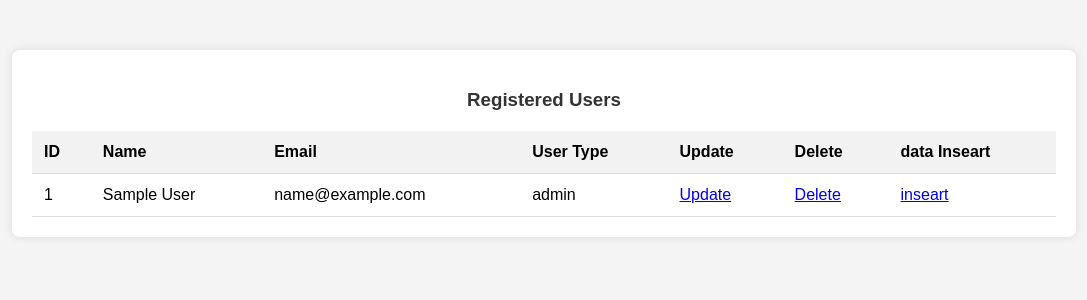
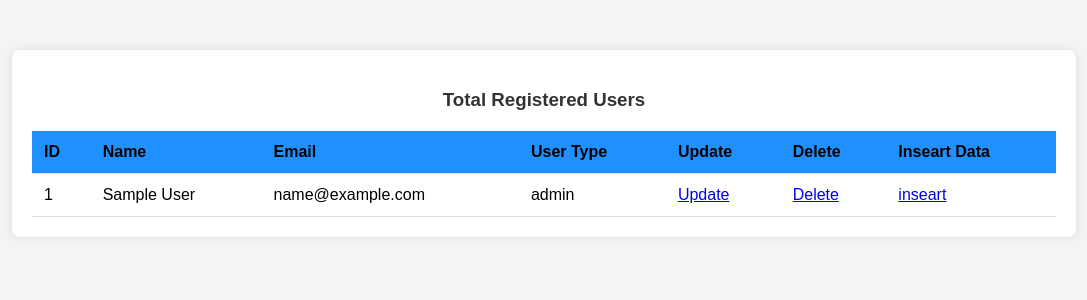
Before and after one commit to omarfarukpappu/Online_Book_shop, a PHP site: page /display_users.php in a window 1280 px wide. Shown: the top 300 px of the page, without its empty margins (96-1183 px from the left). Run offline with PHP 8.4, Linux system fonts and the light colour scheme; tables that the repository leaves empty hold one stand-in row (values such as "Sample post").

Commit message:
file update

```diff
--- a/display_users.php
+++ b/display_users.php
@@ -1,7 +1,7 @@
 <?php
 include 'config.php';
 
-// Retrieve user data from the database
+
 $select_users = mysqli_query($conn, "SELECT * FROM `users`") or die('Query failed');
 
 ?>
@@ -41,10 +41,11 @@ $select_users = mysqli_query($conn, "SELECT * FROM `users`") or die('Query faile
          padding: 12px;
          text-align: left;
          border-bottom: 1px solid #ddd;
+
       }
 
       th {
-         background-color: #f2f2f2;
+         background-color:DodgerBlue;
       }
 
       h3 {
@@ -56,7 +57,7 @@ $select_users = mysqli_query($conn, "SELECT * FROM `users`") or die('Query faile
 <body>
 
    <div class="table-container">
-      <h3>Registered Users</h3>
+      <h3>Total Registered Users</h3>
       <table>
          <thead>
             <tr>
@@ -66,13 +67,13 @@ $select_users = mysqli_query($conn, "SELECT * FROM `users`") or die('Query faile
                <th>User Type</th>
                <th>Update</th>
                <th>Delete</th>
-               <th>data Inseart</th>
+               <th>Inseart Data</th>
 
             </tr>
          </thead>
          <tbody>
             <?php
-            // Display user data in the table
+
             while ($row = mysqli_fetch_assoc($select_users)) {
                echo "<tr>";
                echo "<td>{$row['id']}</td>";
```
Also changed, not shown: delete.php (+5 -7 lines), edit_user.php (+10 -10 lines), insert.php (+7 -8 lines).
